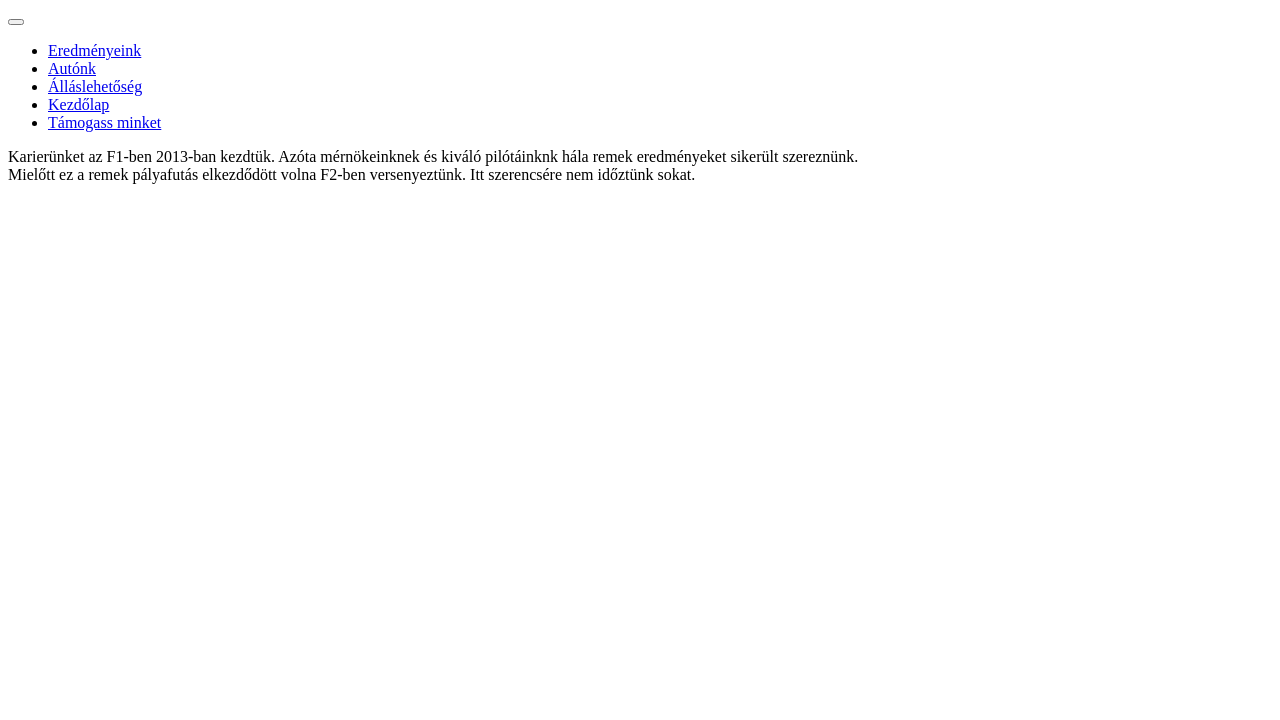
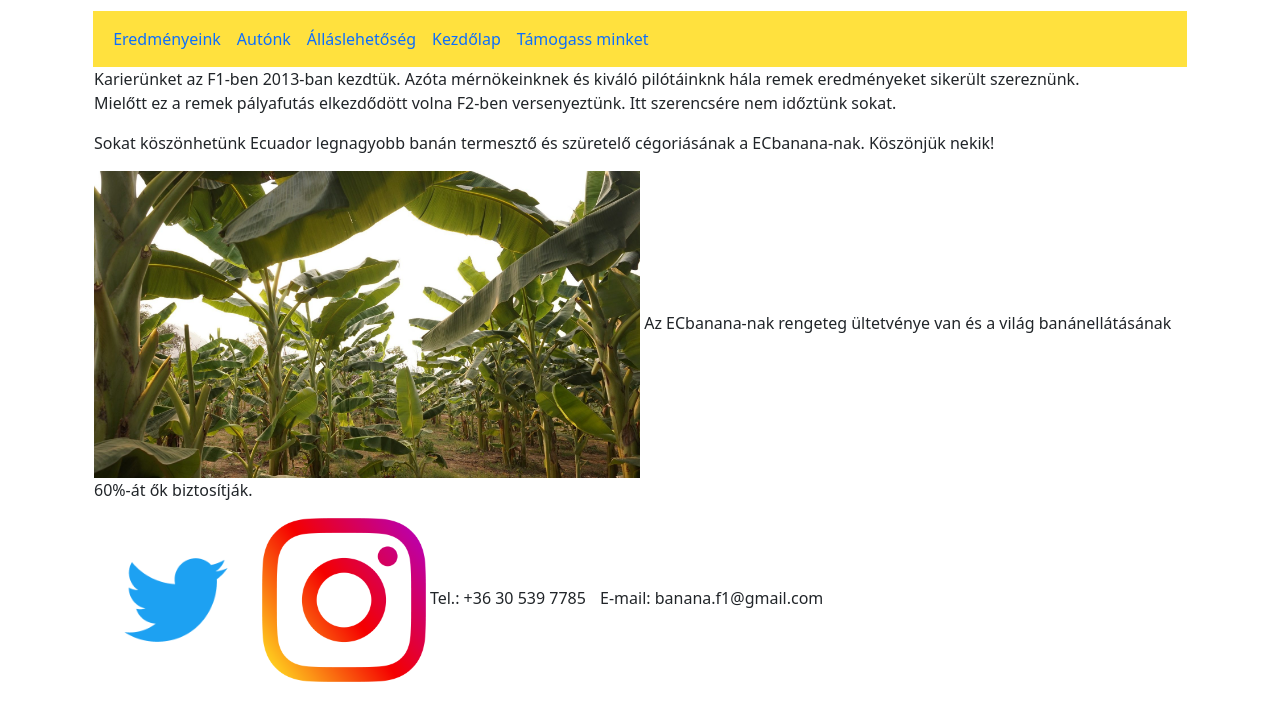
Before and after one commit to TediBalint/Ecuador-Racing-Website, a plain HTML site: page Rólunk.html in a window 1280 px wide. Drawn offline with nearby package versions, Linux system fonts and the light colour scheme.

Commit message:
harmadik

```diff
--- a/Rólunk.html
+++ b/Rólunk.html
@@ -4,6 +4,8 @@
     <meta charset="UTF-8">
     <meta http-equiv="X-UA-Compatible" content="IE=edge">
     <meta name="viewport" content="width=device-width, initial-scale=1.0">
+    <link href="https://cdn.jsdelivr.net/npm/bootstrap@5.0.2/dist/css/bootstrap.min.css" rel="stylesheet" integrity="sha384-EVSTQN3/azprG1Anm3QDgpJLIm9Nao0Yz1ztcQTwFspd3yD65VohhpuuCOmLASjC" crossorigin="anonymous">
+    <link rel="stylesheet" href="Style.css">
     <title>Rólunk</title>
 </head>
 <body>
@@ -35,9 +37,24 @@
                 </div>
             </div>
         </nav>
-        <p>Karierünket az F1-ben 2013-ban kezdtük. Azóta mérnökeinknek és kiváló pilótáinknk hála remek eredményeket sikerült szereznünk.<br>
-            Mielőtt ez a remek pályafutás elkezdődött volna F2-ben versenyeztünk. Itt szerencsére nem időztünk sokat.
-        </p>
+        <div class="container">
+            <p>Karierünket az F1-ben 2013-ban kezdtük. Azóta mérnökeinknek és kiváló pilótáinknk hála remek eredményeket sikerült szereznünk.<br>
+                Mielőtt ez a remek pályafutás elkezdődött volna F2-ben versenyeztünk. Itt szerencsére nem időztünk sokat.
+            </p>
+            <p>
+                Sokat köszönhetünk Ecuador legnagyobb banán termesztő és szüretelő cégoriásának a ECbanana-nak. Köszönjük nekik!
+            </p>
+            <p>
+                <img src="bananültetveny.jpg" alt="banánültetvény" id="bültetveny">
+                Az ECbanana-nak rengeteg ültetvénye van és a világ banánellátásának 60%-át ők biztosítják.
+            </p>
+            <div id="elér">
+                <a href="https://twitter.com/?lang=hu" target="_blank" ><img src="twitter.png" class="twitter"></a>
+                <a href="https://www.instagram.com/?hl=hu" target="_blank" ><img src="instagram.png" class="twitter"></a>
+                <span class="asd">Tel.: +36 30 539 7785</span>
+                E-mail: banana.f1@gmail.com
+            </div>
+        </div>
     </div>
 </body>
 </html>
--- a/Style.css
+++ b/Style.css
@@ -38,7 +38,7 @@
 tr
 {
     border: 1px solid black;
-=======
+}
 .carousel-item img
 {
     height: 30vh !important;
@@ -52,3 +52,20 @@ tr
     }
 
 }
+
+#bültetveny
+{
+    width: 50%;
+    height: 50%;
+}
+
+.twitter
+{
+    width: 15%;
+    height: 15%;
+}
+
+.asd
+{
+    margin-right: 10px;
+}
```
Also changed, not shown: Rolunk.html (deleted, +0 -12 lines), Tamogatoink.html (deleted, +0 -12 lines), bananültetveny.jpg (added), instagram.png (added), twitter.png (added).
